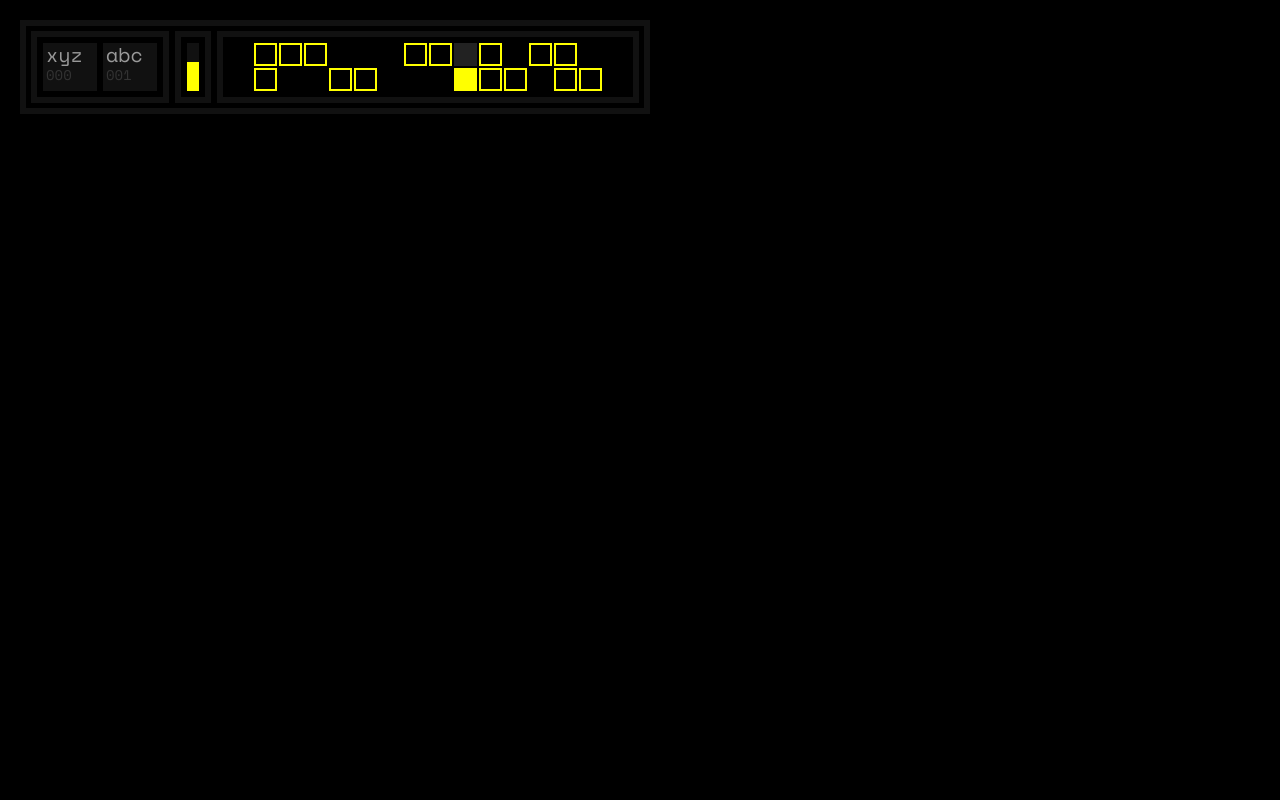
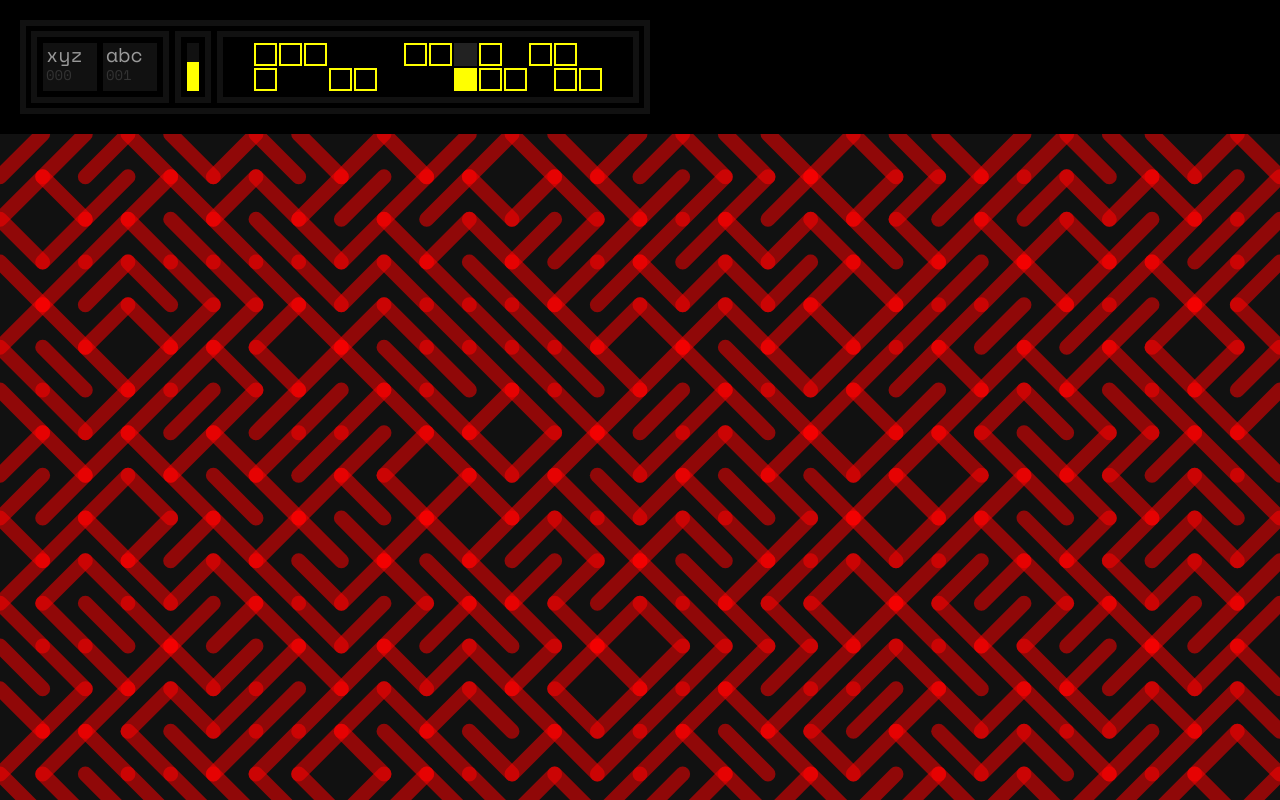
Before and after one commit to maxwellito/hexabeat, a React app: page / in a window 1280 px wide. Shown: the top 800 px of the page. Built offline with nearby package versions, Linux system fonts and the light colour scheme.

Commit message:
Add some stuff the TiledLines component

```diff
--- a/src/App.tsx
+++ b/src/App.tsx
@@ -1,5 +1,6 @@
 import * as React from "react";
 import { Track } from './components/track/track';
+import { TiledLines } from './components/useless/tiledLines'
 
 /**
  * Fun times:
@@ -11,6 +12,7 @@ export class App extends React.Component {
     return (
       <div>
         <Track/>
+        <TiledLines type={'red'} />
       </div>
     );
   }
--- a/src/components/useless/tiledLines.css
+++ b/src/components/useless/tiledLines.css
@@ -7,3 +7,7 @@ line {
   stroke-width: 7px;
   stroke-linecap: square;
 }
+svg.red line {
+  stroke: #f008;
+  stroke-linecap: round;
+}
--- a/src/components/useless/tiledLines.tsx
+++ b/src/components/useless/tiledLines.tsx
@@ -4,7 +4,8 @@ import './tiledLines.css';
 export interface TiledLinesProps {
   gap?: number,
   width?: number,
-  height?: number
+  height?: number,
+  type?: string
 }
 
 export class TiledLines extends React.Component<TiledLinesProps> {
@@ -15,7 +16,8 @@ export class TiledLines extends React.Component<TiledLinesProps> {
         width  = this.props.width  || 600,
         height = this.props.height || 600,
         sizeX = Math.ceil(width  / gap),
-        sizeY = Math.ceil(height / gap);
+        sizeY = Math.ceil(height / gap),
+        type = this.props.type || '';
 
     for (let x=0; x<sizeX; x++) {
       for (let y=0; y<sizeY; y++) {
@@ -33,7 +35,7 @@ export class TiledLines extends React.Component<TiledLinesProps> {
     }
 
     return (
-      <svg viewBox={'0 0 ' + width + ' ' + height}>
+      <svg className={type} viewBox={'0 0 ' + width + ' ' + height}>
         {stack}
       </svg>
     );
```
